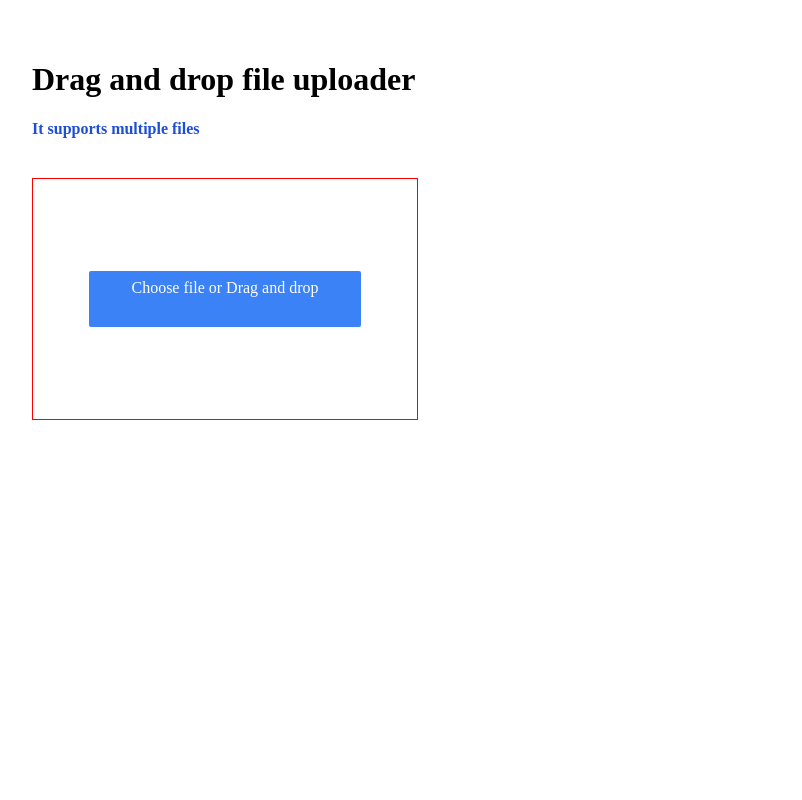
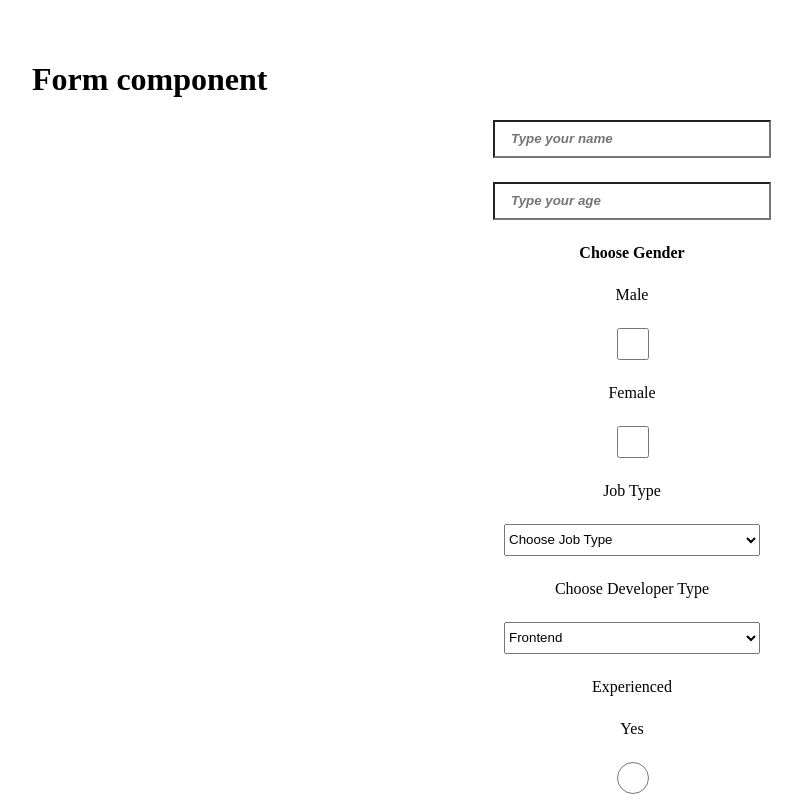
Before and after one commit to paras231/advanced-js-concepts, a React (Vite) app in the folder concepts-with-react/: page / in a window 1280 px wide. Shown: the top 800 px of the page, without its empty margins (8-810 px from the left). Built offline with nearby package versions, Linux system fonts and the light colour scheme.

Commit message:
added form component and useReducer hook concepts

```diff
--- a/concepts-with-react/src/App.jsx
+++ b/concepts-with-react/src/App.jsx
@@ -22,6 +22,7 @@ import TabComponent from "./advancedUi/TabComponent";
 import TicTacToe from "./games/TicTacToe";
 import Elements from "./dragandDrop/Elements";
 import FileUploader from "./dragandDrop/FileUploader";
+import Form from "./advancedUi/Form";
 const App = () => {
   const tabData = [
     {
@@ -47,7 +48,7 @@ const App = () => {
           <BrowserRouter>
             <Routes>
               {/* <Route path="/" element={<StoreStateUrl/>}/> */}
-              <Route path="/" element={<FileUploader />} />
+              <Route path="/" element={<Form />} />
             </Routes>
           </BrowserRouter>
         </div>
--- /dev/null
+++ b/concepts-with-react/src/advancedUi/Form.jsx
@@ -0,0 +1,113 @@
+import { useReducer } from "react";
+
+// manage state with useReducer hook
+//add complete form validation
+
+function formReducer(state, action) {
+  if (action.type === "inputChange") {
+    const { name, value } = action.payload;
+
+    return {
+      ...state,
+      [name]: value,
+    };
+  }
+  return state;
+}
+
+const Form = () => {
+  const formState = {
+    name: "",
+    age: "",
+    gender: "",
+    jobtype: "",
+    devtype: "",
+    exp: "",
+    profilepic: "",
+  };
+
+  const [state, dispatch] = useReducer(formReducer, formState);
+
+  const handleChange = (e) => {
+    dispatch({
+      type: "inputChange",
+      payload: e.target,
+    });
+  };
+  console.log(state);
+  return (
+    <>
+      <h1>Form component</h1>
+      <form className="flex justify-center items-center flex-col space-y-6">
+        <input
+          name="name"
+          className="h-[4vh] w-[20vw] text-left text-black pl-4"
+          type="text"
+          onChange={handleChange}
+          value={state.name}
+          placeholder="Type your name"
+        />
+        <input
+          name="age"
+          className="h-[4vh] w-[20vw] text-left text-black pl-4"
+          type="text"
+          value={state.age}
+          onChange={handleChange}
+          placeholder="Type your age"
+        />
+        <span className="font-semibold">Choose Gender</span>
+        <label htmlFor="male">Male</label>
+        <input
+          className="h-[4vh]"
+          type="checkbox"
+          onChange={handleChange}
+          name="gender"
+          value={"Male"}
+          checked={state.gender === "Male"}
+        />
+        <label htmlFor="female">Female</label>
+        <input
+          className="h-[4vh]"
+          type="checkbox"
+          onChange={handleChange}
+          name="gender"
+          value={"Female"}
+          checked={state.gender === "Female"}
+        />
+        <label htmlFor="jobtype">Job Type</label>
+        <select
+          onChange={handleChange}
+          className="w-[20vw] h-[4vh]"
+          name="jobtype"
+        >
+          <option value="" selected disabled>
+            Choose Job Type
+          </option>
+          <option>Developer</option>
+          <option>Management</option>
+          <option>Designer</option>
+        </select>
+        {/* if person selected developer then ask which kind of  */}
+        <label htmlFor="devtype">Choose Developer Type</label>
+        <select  onChange={handleChange} className="w-[20vw] h-[4vh]" name="devtype" id="">
+          <option selected  value={"Frontend"}>Frontend</option>
+          <option value={"Backend"}>Backend</option>
+        </select>
+        <label htmlFor="exp">Experienced</label>
+        <label htmlFor="Yes">Yes</label>
+        <input name="Yes" className="h-[4vh]" type="radio" />
+        <label htmlFor="No">No</label>
+        <input name="No" className="h-[4vh]" type="radio" />
+        <input type="file" name="profilepic" />
+        <button
+          className="w-[15vw] p-3 cursor-pointer rounded-md  border-none outline-none"
+          type="submit"
+        >
+          Submit
+        </button>
+      </form>
+    </>
+  );
+};
+
+export default Form;
```
